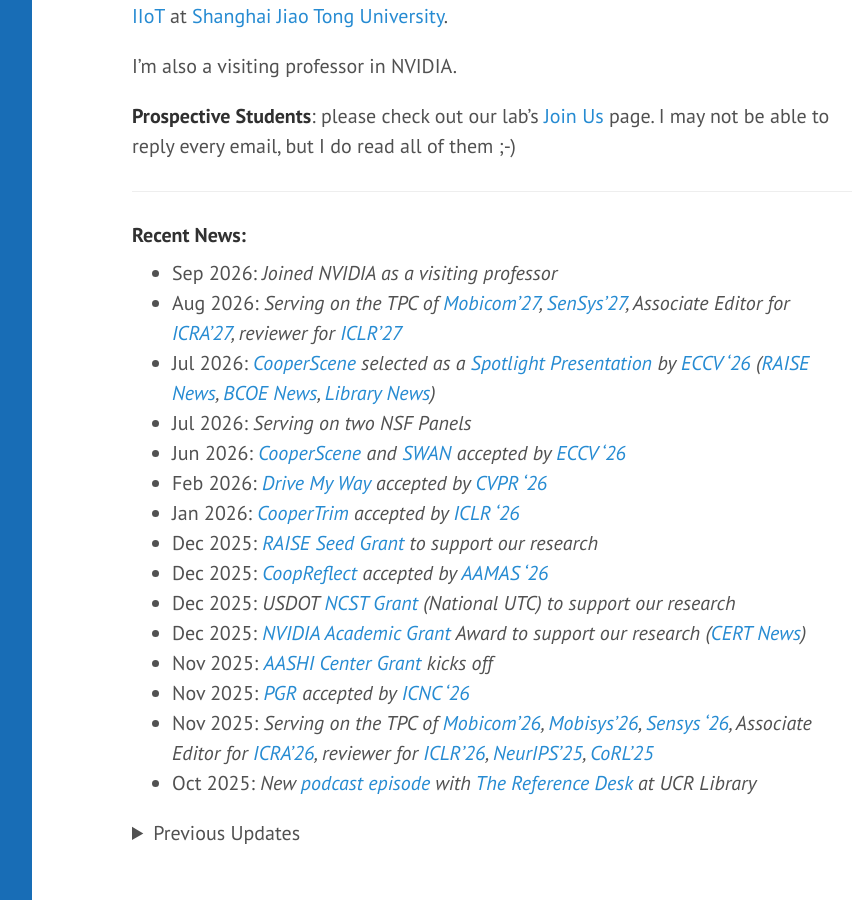
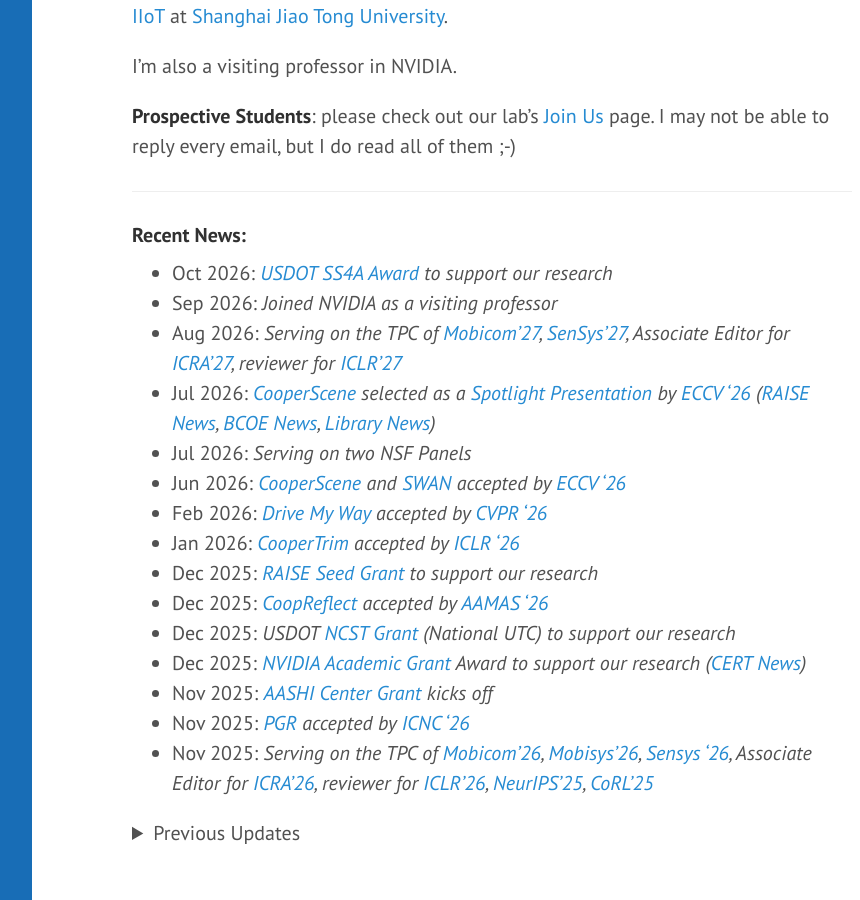
Before and after one commit to hangqiu/hangqiu.github.io, a Jekyll site: the page built from index.md, in a window 1280 px wide and 900 px high, scrolled down 599 px. Shown: the whole window, without its empty margins (328-1188 px from the left). Built offline with Jekyll 4.4.1, drawn with Linux system fonts in a browser that asks for light colours; a style sheet for code colours, icons or effects is not loaded.

Commit message:
Auto-sync lab_news_auto.yml from source repo

```diff
--- a/_data/lab_news_auto.yml
+++ b/_data/lab_news_auto.yml
@@ -1,3 +1,6 @@
+- title: "[USDOT SS4A Award](https://www.transportation.gov/grants/ss4a/2026-awards) to support our research"
+  date: 2026-10-30
+
 - title: "[CooperScene](https://arxiv.org/abs/2606.31219) selected as a [Spotlight Presentation](https://eccv.ecva.net/virtual/2026/spotlight/6201) by [ECCV '26](https://eccv.ecva.net/Conferences/2026) ([RAISE News](https://raise.ucr.edu/conference/2026/09/03/ucr-researchers-present-computer-vision-advances-premier-ai-conference-europe), [BCOE News](https://engr.ucr.edu/news/2026/09/21/bcoe-computer-vision-research-earns-recognition-eccv-2026), [Library News](https://library.ucr.edu/news/2026/09/09/ucr-library-research-and-technology-division-helps-cisl-lab-bring-autonomous))"
   date: 2026-07-23
 
```
